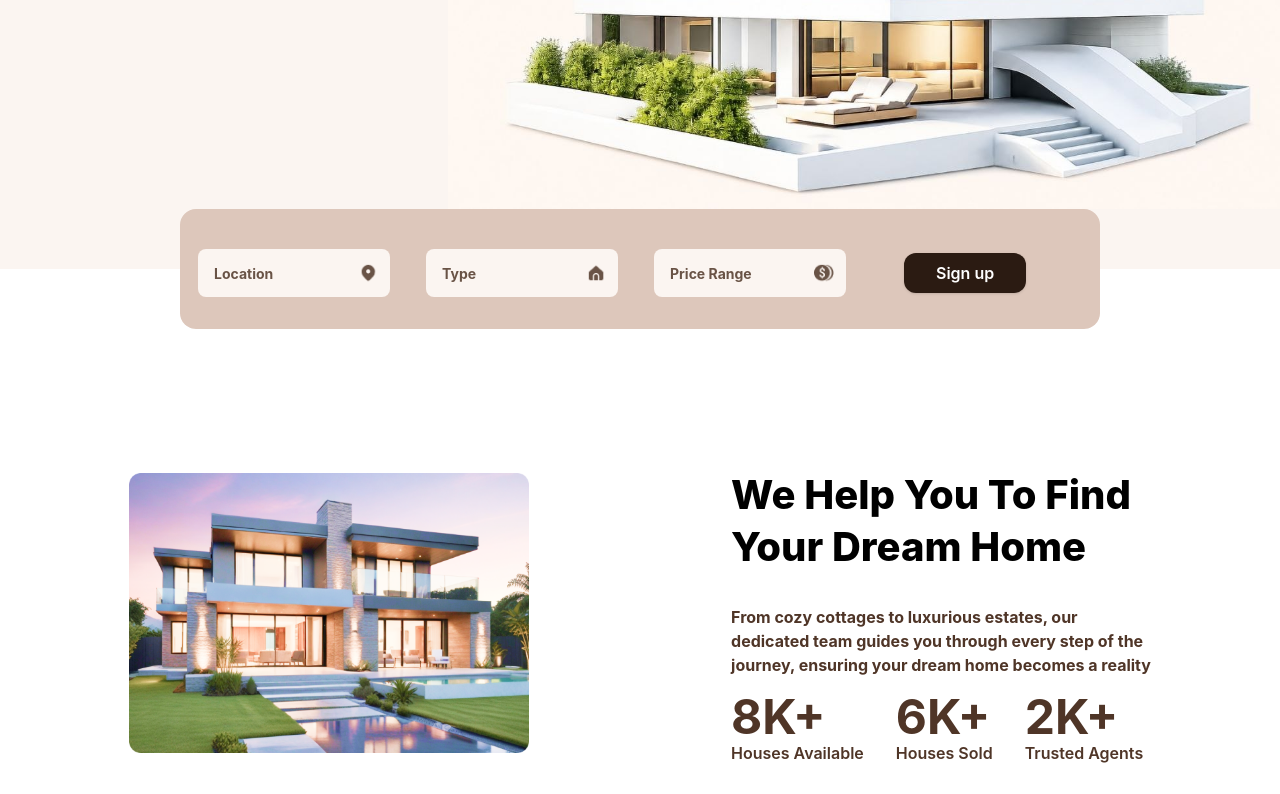
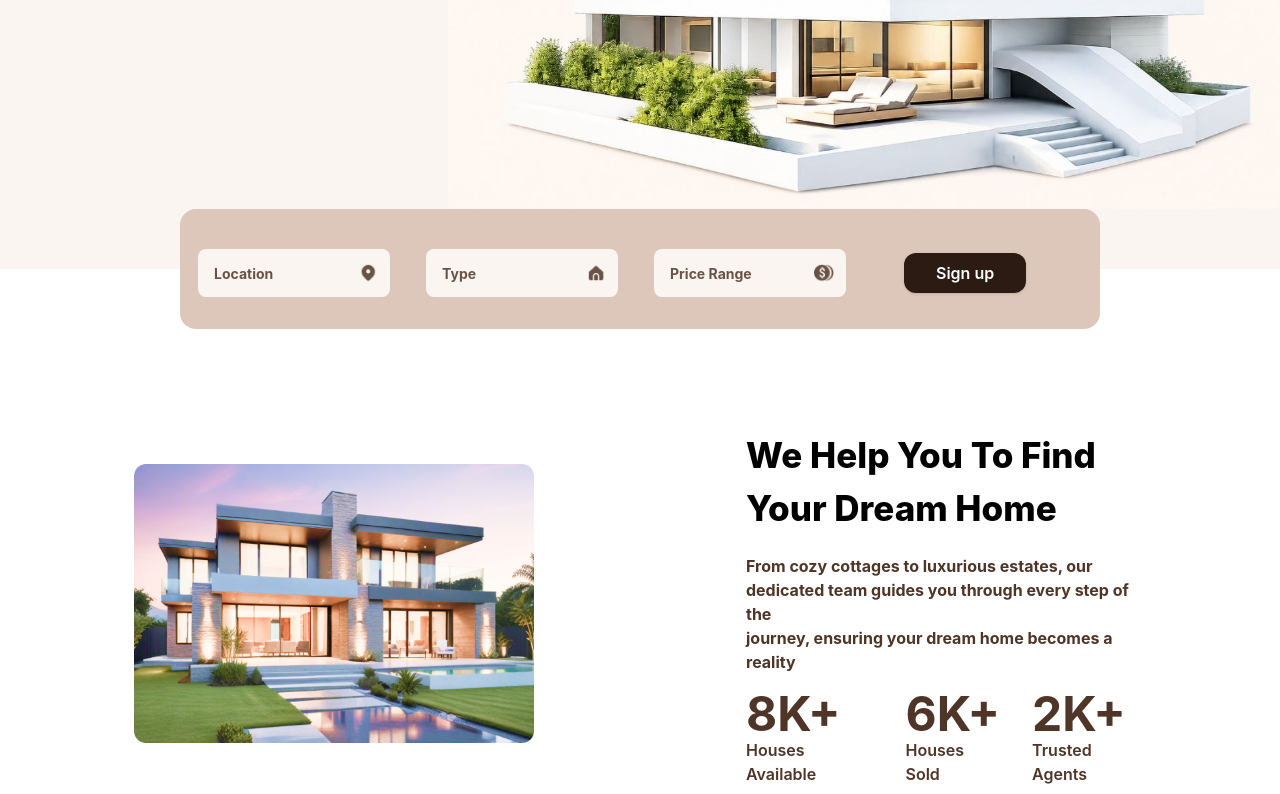
Before and after one commit to mohammedabdella027/Dwello-real-estate, a React (Vite) app: page / in a window 1280 px wide. Shown: the part 689-1483 px from the top of the page. Before the commit the page ends 1462 px from the top, so only its background shows below. Built offline with nearby package versions, Linux system fonts and the light colour scheme.

Commit message:
style: spacing header sections, change style of button and nav links hover

```diff
--- a/src/Components/Header/ResponsiveMenu.jsx
+++ b/src/Components/Header/ResponsiveMenu.jsx
@@ -15,10 +15,10 @@ const ResponsiveMenu = ({open}) => {
                     >
                         <div className='items-center gap-6 text-white font-bold bg-[#2B1B12] py-2 m-6 rounded-3xl'>
                             <ul className='flex flex-col justify-center items-center gap-5'>
-                                <li>Home</li>
-                                <li>Service</li>
-                                <li>Agents</li>
-                                <li>Contact</li>
+                                <li className='hover:text-[#DDC7BB] cursor-pointer'>Home</li>
+                                <li className='hover:text-[#DDC7BB] cursor-pointer'>Service</li>
+                                <li className='hover:text-[#DDC7BB] cursor-pointer'>Agents</li>
+                                <li className='hover:text-[#DDC7BB] cursor-pointer'>Contact</li>
                             </ul>
                         </div>
                     </motion.div>
--- a/src/Components/Main/Hero.jsx
+++ b/src/Components/Main/Hero.jsx
@@ -4,7 +4,7 @@ import HeroImage from '../../assets/Images/hero-image-1.jpg';
 function Hero() {
     return (
         <div
-            className='w-full min-h-screen flex items-center px-6 sm:px-12 md:px-16 bg-[#FBF5F1] relative bg-no-repeat bg-size-[0%] lg:bg-size-[65%_auto] bg-bottom-right'
+            className='w-full lg:min-h-screen flex items-center px-6 sm:px-12 md:px-16 bg-[#FBF5F1] relative bg-no-repeat bg-size-[0%] lg:bg-size-[65%_auto] bg-bottom-right'
             style={{
                 backgroundImage: `url(${HeroImage})`,
             }}
--- a/src/Components/Main/SectionTwo.jsx
+++ b/src/Components/Main/SectionTwo.jsx
@@ -3,13 +3,13 @@ import Image from '../../assets/Images/mask-group.png';
 
 function SectionTwo() {
     return (
-        <div className='mt-50 lg:flex w-[90%] m-auto lg:gap-18'>
+        <div className='mt-70 lg:mt-40 lg:flex w-[90%] m-auto lg:gap-18'>
             <div className='w-100 m-auto pb-4'>
                 <img src={Image} alt="Image" />
             </div>
 
-            <div className='m-auto'>
-                <h1 className='font-extrabold text-[40px] leading-[130%] pb-6'>We Help You To Find <br />Your Dream Home</h1>
+            <div className='w-100 m-auto'>
+                <h1 className='font-extrabold text-[35px] leading-[150%] pb-3'>We Help You To Find <br />Your Dream Home</h1>
 
                 <p className='font-bold text-[16px] text-[#4F3527] py-2 '>From cozy cottages to luxurious estates, our <br />dedicated team guides you through every step of the <br />journey, ensuring your dream home becomes a reality</p>
 
```
